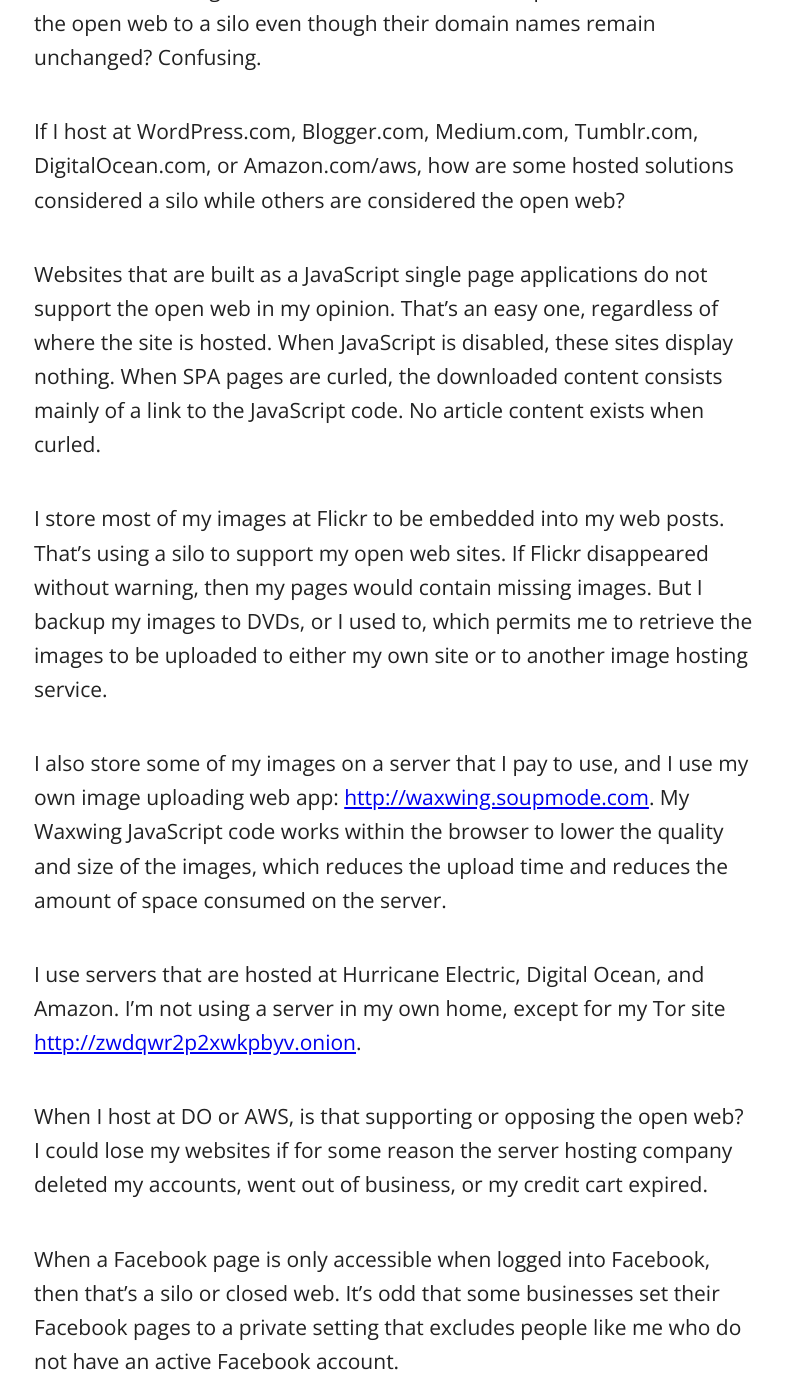
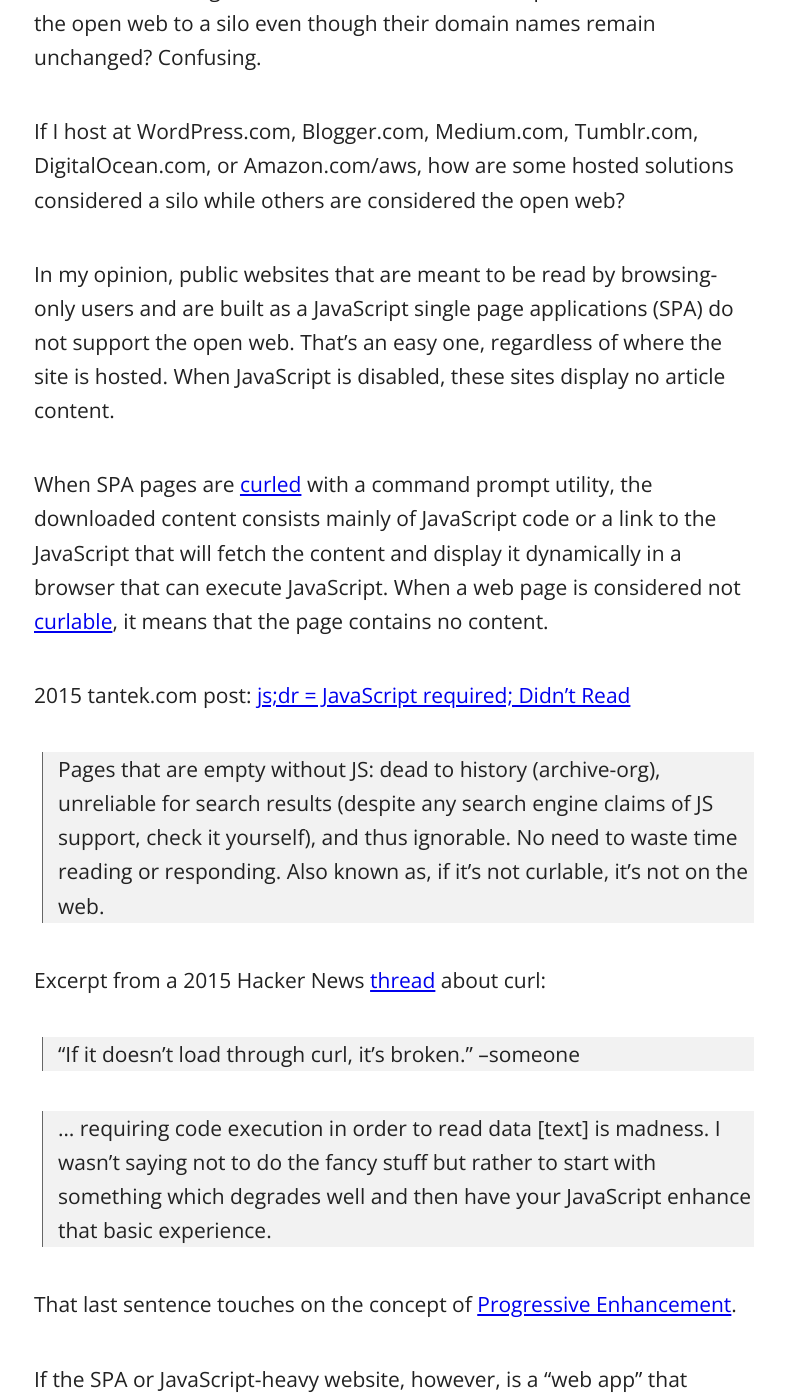
Before and after one commit to jrsawvel/jrsawvel.github.io, a Jekyll site: the page built from _posts/2017-04-05-open-web-vs-silos.md, in a window 1280 px wide and 1400 px high, scrolled down 2722 px. Shown: the whole window, without its empty margins (246-1031 px from the left). Built offline with Jekyll 4.4.1, drawn with Linux system fonts in a browser that asks for light colours; some of the changed text lies outside the part shown.

Commit message:
Update 2017-04-05-open-web-vs-silos.md

```diff
--- a/_posts/2017-04-05-open-web-vs-silos.md
+++ b/_posts/2017-04-05-open-web-vs-silos.md
@@ -39,7 +39,33 @@
 
 If I host at WordPress.com, Blogger.com, Medium.com, Tumblr.com, DigitalOcean.com, or Amazon.com/aws, how are some hosted solutions considered a silo while others are considered the open web?
 
-Websites that are built as a JavaScript single page applications do not support the open web in my opinion. That's an easy one, regardless of where the site is hosted. When JavaScript is disabled, these sites display nothing. When SPA pages are curled, the downloaded content consists mainly of a link to the JavaScript code. No article content exists when curled.
+In my opinion, public websites that are meant to be read by browsing-only users and are built as a JavaScript single page applications (SPA) do not support the open web. That's an easy one, regardless of where the site is hosted. When JavaScript is disabled, these sites display no article content.
+
+When SPA pages are [curled](https://curl.haxx.se) with a command prompt utility, the downloaded content consists mainly of JavaScript code or a link to the JavaScript that will fetch the content and display it dynamically in a browser that can execute JavaScript. When a web page is considered not [curlable](https://indieweb.org/curlable), it means that the page contains no content.
+
+2015 tantek.com post: [js;dr = JavaScript required; Didn’t Read](http://tantek.com/2015/069/t1/js-dr-javascript-required-dead)
+
+> Pages that are empty without JS: dead to history (archive-org), unreliable for search results (despite any search engine claims of JS support, check it yourself), and thus ignorable. No need to waste time reading or responding. Also known as, if it’s not curlable, it’s not on the web.
+
+Excerpt from a 2015 Hacker News [thread](https://news.ycombinator.com/item?id=9236551) about curl:
+
+> "If it doesn't load through curl, it's broken." --someone
+
+> ... requiring code execution in order to read data [text] is madness. I wasn't saying not to do the fancy stuff but rather to start with something which degrades well and then have your JavaScript enhance that basic experience.
+
+That last sentence touches on the concept of [Progressive Enhancement](https://en.wikipedia.org/wiki/Progressive_enhancement).
+
+If the SPA or JavaScript-heavy website, however, is a "web app" that requires a user to login to perform functions, such as using email, preparing tax returns, building a market research survey, banking, shoppping, etc., then I can understand the use of JavaScript, and I have no problem with it. But if JavaScript is required simply to read a website, then that's anti-open web.
+
+If an app other than a web browser is required to be downloaded and installed simply to read a website, then that's also anti-open web. It doesn't matter if the app uses web technology, such as REST, JSON, http/https.
+
+But users may prefer apps over the open web even when acting as browsingly-only users.
+
+2010 Wired article with the sensationalistic title [The Web is Dead. Long Live the Internet](https://www.wired.com/2010/08/ff_webrip)
+
+> As much as we love the open, unfettered Web, we’re abandoning it for simpler, sleeker services that just work. You’ve spent the day on the Internet — but not on the Web. Over the past few years, one of the most important shifts in the digital world has been the move from the wide-open Web to semiclosed platforms that use the Internet for transport but not the browser for display.
+
+> It’s driven primarily by the rise of the iPhone model of mobile computing, and it’s a world Google can’t crawl, one where HTML doesn’t rule. And it’s the world that consumers are increasingly choosing, not because they’re rejecting the idea of the Web but because these dedicated platforms often just work better or fit better into their lives (the screen comes to them, they don’t have to go to the screen).
 
 I store most of my images at Flickr to be embedded into my web posts. That's using a silo to support my open web sites. If Flickr disappeared without warning, then my pages would contain missing images. But I backup my images to DVDs, or I used to, which permits me to retrieve the images to be uploaded to either my own site or to another image hosting service.
 
@@ -73,11 +99,13 @@
 
 And if the preferred publishing and communicating platform for these users is Faceook, then that is NOT Facebook's fault. It's the fault of the open web geeks for failing to create easier systems.
 
-The Blogosphere of the late 1990s to the mid-aughts was a holistic, organic, decentralized social network of sorts that relied on personal websites, comments, RSS, pingbacks, trackbacks, and blog search engine Technorati.
+The Blogosphere of the late 1990s to the mid-aughts was a holistic, organic, decentralized social network of sorts that relied on personal websites, comments, RSS, pingbacks, trackbacks, and the blog search engine Technorati.
 
 Facebook launched in February 2004, but it remained closed to certain email addresses or users until September 2006 when Facebook opened up to everyone. Facebook to the world is only 10-years-old. The internet began in the late 1960s or early 1970s. The web began around 1990. The web became popular to the masses by the mid 1990s.
 
-The open web fans had a 10- to 15-year headstart on Facebook. And now 10 more years have passed. Automattic/WordPress permit users to download their software for users to customize and install. That supports the open web. WordPress is the most popular CMS. Drupal is popular too. Ghost is relatively new.
+The open web fans had a 10- to 15-year headstart on Facebook. And now 10 more years have passed.
+
+Automattic/WordPress permits users to download, install, and customize their software. That supports the open web. WordPress is the most popular CMS. Numerous other CMS, blog, and wiki systems exist that can be freely downloaded by publishers.
 
 People who have built open source products have contributed to the open web. Examples include publishing systems, web servers, database servers, caching servers, programming languages, and frameworks.
 
@@ -87,5 +115,3 @@
 At the moment, the Indieweb ideas are probably too technical for mass adoption. But the Indieweb is taking a long, slow approach to change.
 
 We don't know what the next big thing will be. We don't know for certain how people will be creating, sharing, and responding to content five to ten years from now. Hopefully, some of the Indieweb ideas will creep into the mainstream.
-
-<https://www.wired.com/2010/08/ff_webrip>
```
